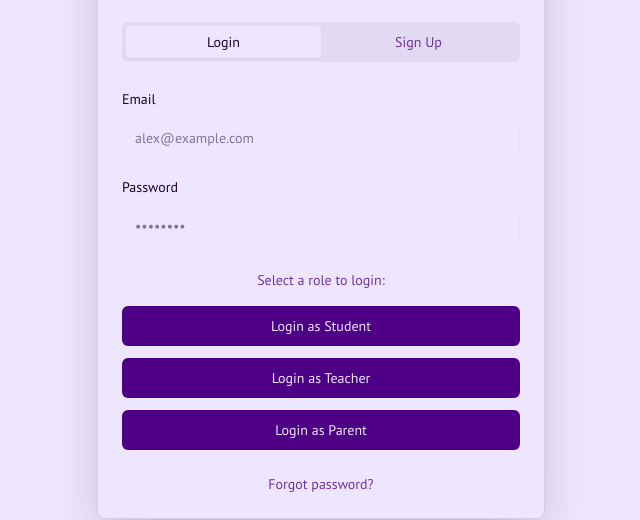
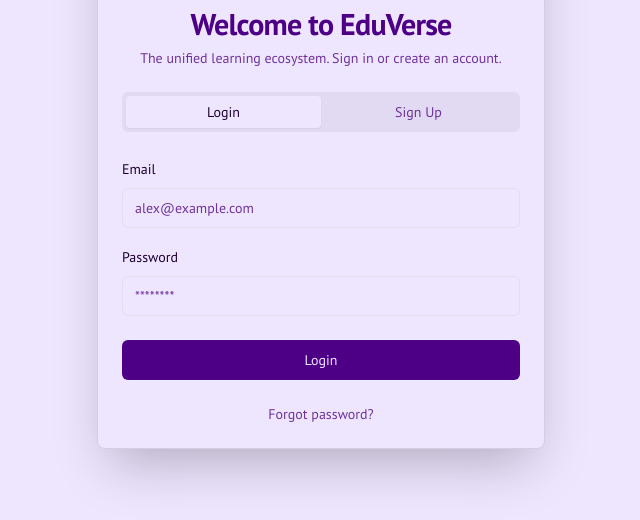
Before and after one commit to expertcoder06/eduverse, a Next.js app: page /login in a window 1280 px wide. Shown: the part 220-740 px from the top of the page, without its empty margins (319-959 px from the left). Built offline with nearby package versions, Linux system fonts and the light colour scheme; no server answers.

Commit message:
remove the option login as student, parent, teacher only stay login and

```diff
--- a/src/app/login/page.tsx
+++ b/src/app/login/page.tsx
@@ -16,8 +16,88 @@
 import { Logo } from '@/components/logo';
 import { Tabs, TabsContent, TabsList, TabsTrigger } from '@/components/ui/tabs';
 import { SignUpForm } from '@/components/signup-form';
+import { useState } from 'react';
+import { useRouter } from 'next/navigation';
+import { useToast } from '@/hooks/use-toast';
+import { collection, query, where, getDocs } from 'firebase/firestore';
+import { db } from '@/lib/firebase';
+import { Loader2 } from 'lucide-react';
 
 export default function LoginPage() {
+  const [email, setEmail] = useState('');
+  const [password, setPassword] = useState('');
+  const [isLoading, setIsLoading] = useState(false);
+  const router = useRouter();
+  const { toast } = useToast();
+
+  const handleLogin = async (event: React.FormEvent) => {
+    event.preventDefault();
+    setIsLoading(true);
+
+    if (!email || !password) {
+        toast({
+            title: 'Login Failed',
+            description: 'Please enter both email and password.',
+            variant: 'destructive',
+        });
+        setIsLoading(false);
+        return;
+    }
+
+    try {
+        if (!db) {
+            throw new Error("Firestore is not initialized");
+        }
+
+        const usersRef = collection(db, "users");
+        const q = query(usersRef, where("email", "==", email));
+        const querySnapshot = await getDocs(q);
+
+        if (querySnapshot.empty) {
+            toast({
+                title: 'Login Failed',
+                description: 'No user found with this email.',
+                variant: 'destructive',
+            });
+            setIsLoading(false);
+            return;
+        }
+
+        let userFound = false;
+        querySnapshot.forEach((doc) => {
+             const user = doc.data();
+             // In a real app, you would hash and compare the password.
+             // For this demo, we'll just check if the stored password matches.
+             if (user.password === password) {
+                userFound = true;
+                toast({
+                    title: 'Login Successful!',
+                    description: `Welcome back, ${user.name}. Redirecting...`,
+                });
+                router.push(`/dashboard?role=${user.role}`);
+             }
+        });
+
+        if (!userFound) {
+             toast({
+                title: 'Login Failed',
+                description: 'Incorrect password. Please try again.',
+                variant: 'destructive',
+            });
+        }
+
+    } catch (error) {
+        console.error("Error logging in: ", error);
+        toast({
+            title: 'Error',
+            description: 'Something went wrong during login. Please try again.',
+            variant: 'destructive',
+        });
+    } finally {
+        setIsLoading(false);
+    }
+  }
+
 
   return (
     <div className="flex min-h-screen w-full items-center justify-center bg-background p-4">
@@ -40,34 +120,32 @@
                     <TabsTrigger value="signup">Sign Up</TabsTrigger>
                 </TabsList>
                 <TabsContent value="login">
-                     <div className="space-y-4 pt-4">
+                     <form onSubmit={handleLogin} className="space-y-4 pt-4">
                         <div className="space-y-2">
                           <Label htmlFor="email">Email</Label>
                           <Input
                               id="email"
                               type="email"
                               placeholder="alex@example.com"
-                              defaultValue="alex@example.com"
-                              disabled
+                              value={email}
+                              onChange={(e) => setEmail(e.target.value)}
                           />
                         </div>
                         <div className="space-y-2">
                           <Label htmlFor="password">Password</Label>
-                          <Input id="password" type="password" defaultValue="password" disabled />
+                          <Input
+                            id="password"
+                            type="password"
+                            placeholder='********'
+                            value={password}
+                            onChange={(e) => setPassword(e.target.value)}
+                           />
                         </div>
-                        <p className='text-sm text-center text-muted-foreground pt-2'>Select a role to login:</p>
-                        <div className="grid grid-cols-1 gap-3 !mt-4">
-                          <Button asChild>
-                              <Link href={`/dashboard?role=student`}>Login as Student</Link>
-                          </Button>
-                           <Button asChild>
-                              <Link href={`/dashboard?role=teacher`}>Login as Teacher</Link>
-                          </Button>
-                           <Button asChild>
-                              <Link href={`/dashboard?role=parent`}>Login as Parent</Link>
-                          </Button>
-                        </div>
-                    </div>
+                        <Button type="submit" className="w-full !mt-6" disabled={isLoading}>
+                            {isLoading && <Loader2 className="mr-2 h-4 w-4 animate-spin" />}
+                            Login
+                        </Button>
+                    </form>
                 </TabsContent>
                 <TabsContent value="signup">
                     <div className="pt-4">
```
